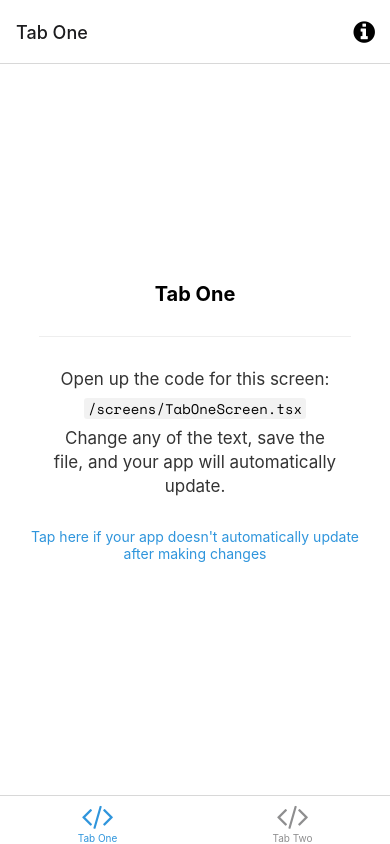
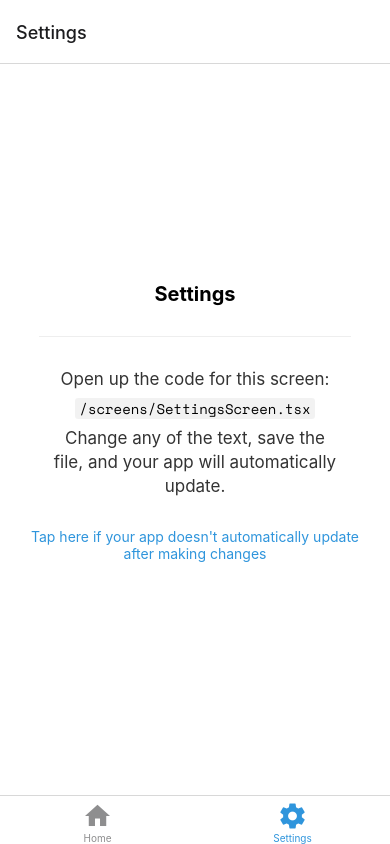
Before and after one commit to willnix86/NFTracker, a React Native app: screen /Settings in a window 390 px wide. Built offline with nearby package versions, Linux system fonts and the light colour scheme; what expo-linking would draw is missing.

Commit message:
initial commit

```diff
--- a/navigation/LinkingConfiguration.ts
+++ b/navigation/LinkingConfiguration.ts
@@ -15,20 +15,24 @@ const linking: LinkingOptions<RootStackParamList> = {
     screens: {
       Root: {
         screens: {
-          TabOne: {
+          Home: {
             screens: {
-              TabOneScreen: 'one',
+              HomeScreen: 'one',
             },
           },
-          TabTwo: {
+          Artists: {
             screens: {
-              TabTwoScreen: 'two',
+              ArtistsScreen: 'two',
+            },
+          },
+          Settings: {
+            screens: {
+              SettingsScreen: 'three',
             },
           },
         },
       },
       Modal: 'modal',
-      NotFound: '*',
     },
   },
 };
--- a/navigation/index.tsx
+++ b/navigation/index.tsx
@@ -3,7 +3,7 @@
  * https://reactnavigation.org/docs/getting-started
  *
  */
-import { FontAwesome } from '@expo/vector-icons';
+import { MaterialIcons } from '@expo/vector-icons';
 import { createBottomTabNavigator } from '@react-navigation/bottom-tabs';
 import { NavigationContainer, DefaultTheme, DarkTheme } from '@react-navigation/native';
 import { createNativeStackNavigator } from '@react-navigation/native-stack';
@@ -13,11 +13,11 @@ import { ColorSchemeName, Pressable } from 'react-native';
 import Colors from '../constants/Colors';
 import useColorScheme from '../hooks/useColorScheme';
 import ModalScreen from '../screens/ModalScreen';
-import NotFoundScreen from '../screens/NotFoundScreen';
-import TabOneScreen from '../screens/TabOneScreen';
-import TabTwoScreen from '../screens/TabTwoScreen';
+import HomeScreen from '../screens/HomeScreen';
+import ArtistsScreen from '../screens/ArtistsScreen';
 import { RootStackParamList, RootTabParamList, RootTabScreenProps } from '../types';
 import LinkingConfiguration from './LinkingConfiguration';
+import SettingsScreen from '../screens/SettingsScreen';
 
 export default function Navigation({ colorScheme }: { colorScheme: ColorSchemeName }) {
   return (
@@ -39,7 +39,6 @@ function RootNavigator() {
   return (
     <Stack.Navigator>
       <Stack.Screen name="Root" component={BottomTabNavigator} options={{ headerShown: false }} />
-      <Stack.Screen name="NotFound" component={NotFoundScreen} options={{ title: 'Oops!' }} />
       <Stack.Group screenOptions={{ presentation: 'modal' }}>
         <Stack.Screen name="Modal" component={ModalScreen} />
       </Stack.Group>
@@ -58,24 +57,24 @@ function BottomTabNavigator() {
 
   return (
     <BottomTab.Navigator
-      initialRouteName="TabOne"
+      initialRouteName="Home"
       screenOptions={{
         tabBarActiveTintColor: Colors[colorScheme].tint,
       }}>
       <BottomTab.Screen
-        name="TabOne"
-        component={TabOneScreen}
-        options={({ navigation }: RootTabScreenProps<'TabOne'>) => ({
-          title: 'Tab One',
-          tabBarIcon: ({ color }) => <TabBarIcon name="code" color={color} />,
+        name="Home"
+        component={HomeScreen}
+        options={({ navigation }: RootTabScreenProps<'Home'>) => ({
+          title: 'Home',
+          tabBarIcon: ({ color }) => <TabBarIcon name="home" color={color} />,
           headerRight: () => (
             <Pressable
               onPress={() => navigation.navigate('Modal')}
               style={({ pressed }) => ({
                 opacity: pressed ? 0.5 : 1,
               })}>
-              <FontAwesome
-                name="info-circle"
+              <MaterialIcons
+                name="add"
                 size={25}
                 color={Colors[colorScheme].text}
                 style={{ marginRight: 15 }}
@@ -84,12 +83,20 @@ function BottomTabNavigator() {
           ),
         })}
       />
+      {/* <BottomTab.Screen
+        name="Artists"
+        component={ArtistsScreen}
+        options={{
+          title: 'Artists',
+          tabBarIcon: ({ color }) => <TabBarIcon name="brush" color={color} />,
+        }}
+      /> */}
       <BottomTab.Screen
-        name="TabTwo"
-        component={TabTwoScreen}
+        name="Settings"
+        component={SettingsScreen}
         options={{
-          title: 'Tab Two',
-          tabBarIcon: ({ color }) => <TabBarIcon name="code" color={color} />,
+          title: 'Settings',
+          tabBarIcon: ({ color }) => <TabBarIcon name="settings" color={color} />,
         }}
       />
     </BottomTab.Navigator>
@@ -100,8 +107,8 @@ function BottomTabNavigator() {
  * You can explore the built-in icon families and icons on the web at https://icons.expo.fyi/
  */
 function TabBarIcon(props: {
-  name: React.ComponentProps<typeof FontAwesome>['name'];
+  name: React.ComponentProps<typeof MaterialIcons>['name'];
   color: string;
 }) {
-  return <FontAwesome size={30} style={{ marginBottom: -3 }} {...props} />;
+  return <MaterialIcons size={30} style={{ marginBottom: -3 }} {...props} />;
 }
--- a/screens/TabTwoScreen.tsx
+++ b/screens/ArtistsScreen.tsx
@@ -4,12 +4,12 @@ import { StyleSheet } from 'react-native';
 import EditScreenInfo from '../components/EditScreenInfo';
 import { Text, View } from '../components/Themed';
 
-export default function TabTwoScreen() {
+export default function ArtistsScreen() {
   return (
     <View style={styles.container}>
-      <Text style={styles.title}>Tab Two</Text>
+      <Text style={styles.title}>Artists</Text>
       <View style={styles.separator} lightColor="#eee" darkColor="rgba(255,255,255,0.1)" />
-      <EditScreenInfo path="/screens/TabTwoScreen.tsx" />
+      <EditScreenInfo path="/screens/ArtistsScreen.tsx" />
     </View>
   );
 }
--- /dev/null
+++ b/screens/HomeScreen.tsx
@@ -0,0 +1,33 @@
+import * as React from 'react';
+import { StyleSheet } from 'react-native';
+
+import EditScreenInfo from '../components/EditScreenInfo';
+import { Text, View } from '../components/Themed';
+import { RootTabScreenProps } from '../types';
+
+export default function HomeScreen({ navigation }: RootTabScreenProps<'Home'>) {
+  return (
+    <View style={styles.container}>
+      <Text style={styles.title}>Home</Text>
+      <View style={styles.separator} lightColor="#eee" darkColor="rgba(255,255,255,0.1)" />
+      <EditScreenInfo path="/screens/HomeScreen.tsx" />
+    </View>
+  );
+}
+
+const styles = StyleSheet.create({
+  container: {
+    flex: 1,
+    alignItems: 'center',
+    justifyContent: 'center',
+  },
+  title: {
+    fontSize: 20,
+    fontWeight: 'bold',
+  },
+  separator: {
+    marginVertical: 30,
+    height: 1,
+    width: '80%',
+  },
+});
--- a/screens/NotFoundScreen.tsx
+++ /dev/null
@@ -1,37 +0,0 @@
-import * as React from 'react';
-import { StyleSheet, TouchableOpacity } from 'react-native';
-import { Text, View } from '../components/Themed';
-
-import { RootStackScreenProps } from '../types';
-
-export default function NotFoundScreen({ navigation }: RootStackScreenProps<'NotFound'>) {
-  return (
-    <View style={styles.container}>
-      <Text style={styles.title}>This screen doesn't exist.</Text>
-      <TouchableOpacity onPress={() => navigation.replace('Root')} style={styles.link}>
-        <Text style={styles.linkText}>Go to home screen!</Text>
-      </TouchableOpacity>
-    </View>
-  );
-}
-
-const styles = StyleSheet.create({
-  container: {
-    flex: 1,
-    alignItems: 'center',
-    justifyContent: 'center',
-    padding: 20,
-  },
-  title: {
-    fontSize: 20,
-    fontWeight: 'bold',
-  },
-  link: {
-    marginTop: 15,
-    paddingVertical: 15,
-  },
-  linkText: {
-    fontSize: 14,
-    color: '#2e78b7',
-  },
-});
--- a/screens/TabOneScreen.tsx
+++ b/screens/SettingsScreen.tsx
@@ -5,12 +5,12 @@ import EditScreenInfo from '../components/EditScreenInfo';
 import { Text, View } from '../components/Themed';
 import { RootTabScreenProps } from '../types';
 
-export default function TabOneScreen({ navigation }: RootTabScreenProps<'TabOne'>) {
+export default function SettingsScreen({ navigation }: RootTabScreenProps<'Settings'>) {
   return (
     <View style={styles.container}>
-      <Text style={styles.title}>Tab One</Text>
+      <Text style={styles.title}>Settings</Text>
       <View style={styles.separator} lightColor="#eee" darkColor="rgba(255,255,255,0.1)" />
-      <EditScreenInfo path="/screens/TabOneScreen.tsx" />
+      <EditScreenInfo path="/screens/SettingsScreen.tsx" />
     </View>
   );
 }
--- a/types.tsx
+++ b/types.tsx
@@ -16,7 +16,6 @@ declare global {
 export type RootStackParamList = {
   Root: NavigatorScreenParams<RootTabParamList> | undefined;
   Modal: undefined;
-  NotFound: undefined;
 };
 
 export type RootStackScreenProps<Screen extends keyof RootStackParamList> = NativeStackScreenProps<
@@ -25,8 +24,9 @@ export type RootStackScreenProps<Screen extends keyof RootStackParamList> = Nati
 >;
 
 export type RootTabParamList = {
-  TabOne: undefined;
-  TabTwo: undefined;
+  Home: undefined;
+  Artists: undefined;
+  Settings: undefined;
 };
 
 export type RootTabScreenProps<Screen extends keyof RootTabParamList> = CompositeScreenProps<
```
